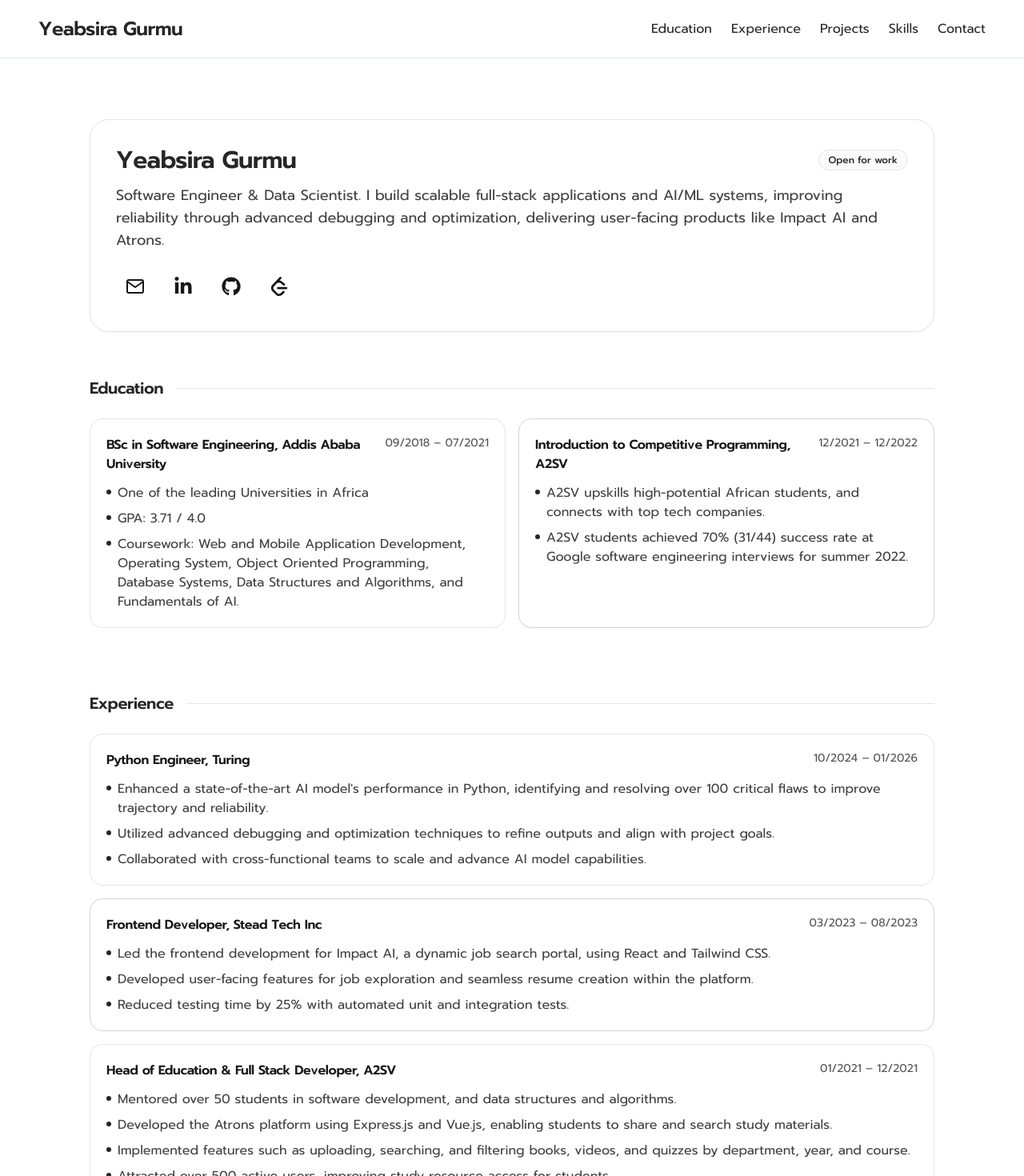
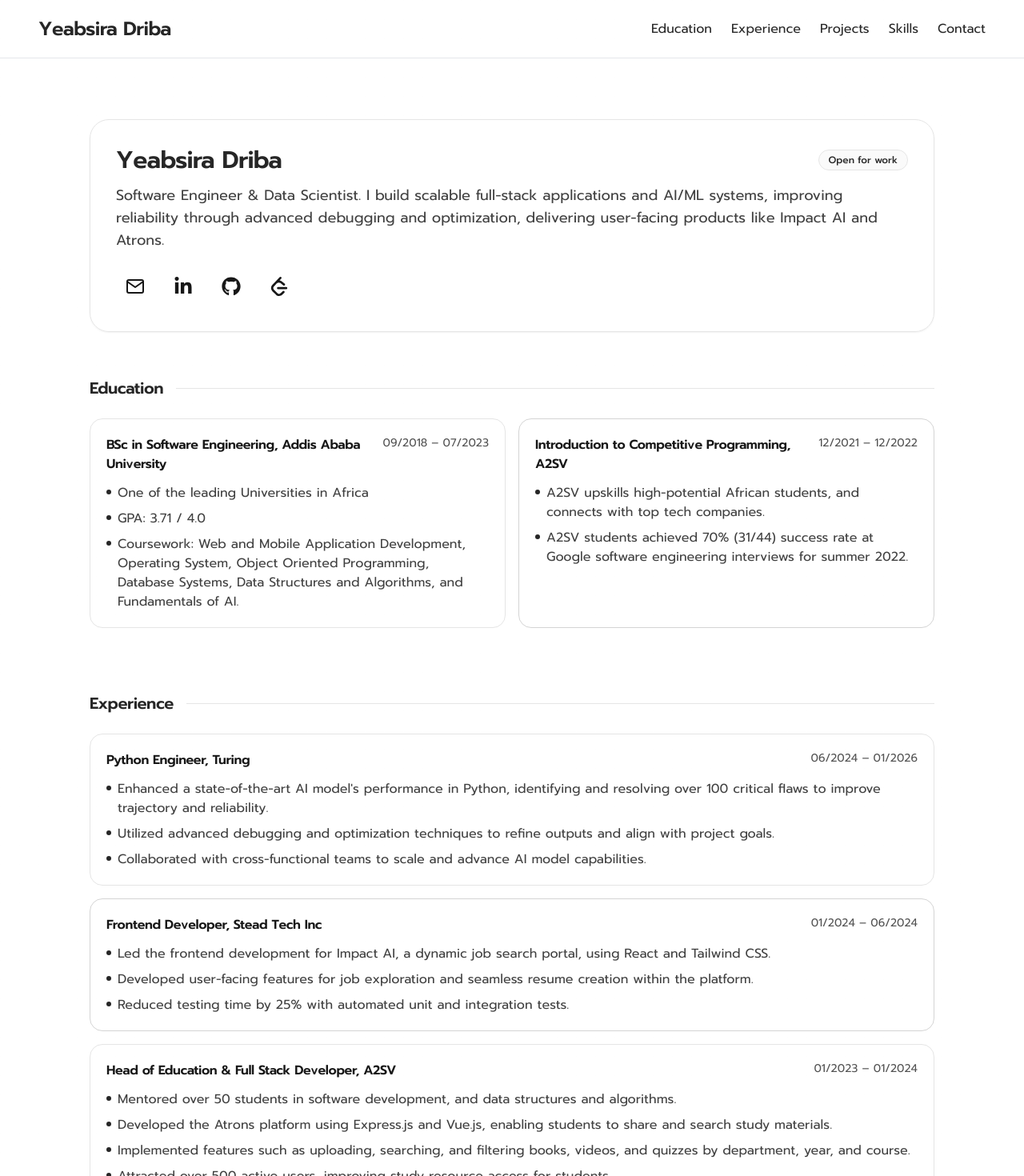
Before and after one commit to dryeab/dryeab.github.io, a React (Create React App) app: page / in a window 1280 px wide. Shown: the top 1470 px of the page at 80% size. Built offline with nearby package versions, Linux system fonts and the light colour scheme.

Commit message:
[feat]: fix wrong data

```diff
--- a/public/index.html
+++ b/public/index.html
@@ -5,7 +5,7 @@
     <meta name="viewport" content="width=device-width, initial-scale=1" />
     <link rel="icon" href="favicon.ico" />
     <link href="https://fonts.googleapis.com/css2?family=Prompt:wght@300;400;500;600;700&display=swap" rel="stylesheet">
-    <title>Yeabsira Gurmu</title>
+    <title>Yeabsira Driba</title>
   </head>
   <body>
     <noscript>You need to enable JavaScript to run this app.</noscript>
--- a/src/components/footer/footer.js
+++ b/src/components/footer/footer.js
@@ -1,7 +1,7 @@
 const Footer = () => {
   return (
     <div className="px-6 md:px-12 py-8">
-      <div className="text-sm text-neutral-600">&copy; {new Date().getFullYear()} Yeabsira Gurmu</div>
+      <div className="text-sm text-neutral-600">&copy; {new Date().getFullYear()} Yeabsira Driba</div>
     </div>
   );
 };
--- a/src/components/header/header.js
+++ b/src/components/header/header.js
@@ -55,7 +55,7 @@
       <div className="flex flex-row items-center gap-6 justify-between">
         <div className="text-2xl font-semibold tracking-tight">
           <a href="/" className="flex items-center">
-            <span className="hidden sm:inline">Yeabsira Gurmu</span>
+            <span className="hidden sm:inline">Yeabsira Driba</span>
             <span className="sm:hidden">YD</span>
           </a>
         </div>
--- a/src/data/cv.js
+++ b/src/data/cv.js
@@ -1,7 +1,7 @@
 const cv = {
-  name: "Yeabsira Gurmu",
+  name: "Yeabsira Driba",
   contact: {
-    email: "se.yeabsira.driba@gmail.com",
+    email: "dryeab@gmail.com",
     location: "Addis Ababa, Ethiopia",
     githubUsername: "dryeab",
     linkedinUsername: "dryeab",
@@ -10,7 +10,7 @@
   education: [
     {
       title: "BSc in Software Engineering, Addis Ababa University",
-      period: "09/2018 – 07/2021",
+      period: "09/2018 – 07/2023",
       details: [
         "One of the leading Universities in Africa",
         "GPA: 3.71 / 4.0",
@@ -29,7 +29,7 @@
   experience: [
     {
       role: "Python Engineer, Turing",
-      period: "10/2024 – 01/2026",
+      period: "06/2024 – 01/2026",
       bullets: [
         "Enhanced a state-of-the-art AI model's performance in Python, identifying and resolving over 100 critical flaws to improve trajectory and reliability.",
         "Utilized advanced debugging and optimization techniques to refine outputs and align with project goals.",
@@ -38,7 +38,7 @@
     },
     {
       role: "Frontend Developer, Stead Tech Inc",
-      period: "03/2023 – 08/2023",
+      period: "01/2024 – 06/2024",
       bullets: [
         "Led the frontend development for Impact AI, a dynamic job search portal, using React and Tailwind CSS.",
         "Developed user-facing features for job exploration and seamless resume creation within the platform.",
@@ -47,7 +47,7 @@
     },
     {
       role: "Head of Education & Full Stack Developer, A2SV",
-      period: "01/2021 – 12/2021",
+      period: "01/2023 – 01/2024",
       bullets: [
         "Mentored over 50 students in software development, and data structures and algorithms.",
         "Developed the Atrons platform using Express.js and Vue.js, enabling students to share and search study materials.",
@@ -57,7 +57,7 @@
     },
     {
       role: "Backend Developer, Eskalate LLC",
-      period: "02/2022 – 09/2022",
+      period: "03/2023 – 09/2023",
       bullets: [
         "Designed and developed the backend for the Community Portal, automating the manual admission process of the company with ASP.NET Core and PostgreSQL.",
         "Implemented key functionalities such as scraping candidate assessment data from external platforms, scheduling interviews, managing applications, and designing the database schema.",
```
